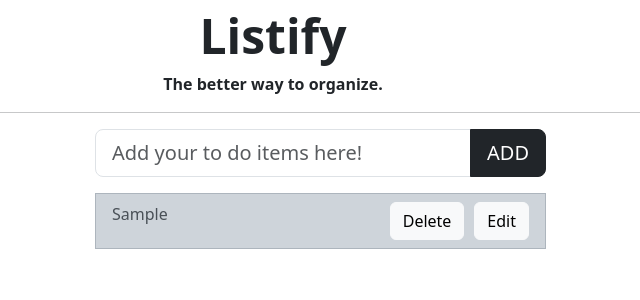
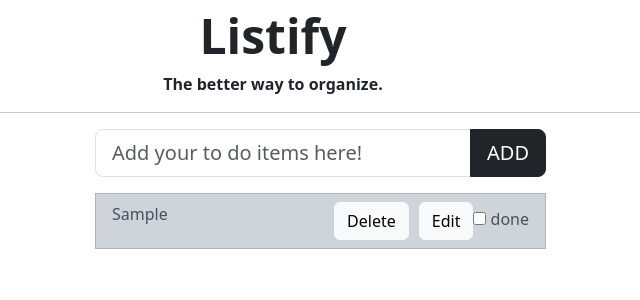
Before and after one commit to pragatipant/listify, a React (Create React App) app: page / in a window 1280 px wide. Both pictures are taken after typing "Sample" into the empty fields and a click on the button "ADD". Shown: the top 300 px of the page, without its empty margins (367-1007 px from the left). Built offline with nearby package versions, Linux system fonts and the light colour scheme.

Commit message:
made a check box labeled it done for now

```diff
--- a/src/ListComponent.js
+++ b/src/ListComponent.js
@@ -8,9 +8,12 @@ import InputGroup from "react-bootstrap/InputGroup";
 import FormControl from "react-bootstrap/FormControl";
 import ListGroup from "react-bootstrap/ListGroup";
 
+
 const ListComponent = (props) => {
     const [input, setInput] = useState('');
     const [list, setList] = useState([]);
+    const [done, complete] = useState(true);
+
 
     const addTask = () => {
         if (input !== "") {
@@ -31,6 +34,21 @@ const ListComponent = (props) => {
     const editTask = (index) => {
         /* add here */
     }
+
+    const handleChange = (id)=>{
+        const filteredList = list.filter((item) => item.id !== id);
+            console.log(id)
+            if(id ==="done")
+            {
+                if(done===true){
+                    console.log(id)
+              }
+
+            }
+            setList(filteredList);
+
+    }
+
 
     return(
             <Container>
@@ -94,6 +112,7 @@ const ListComponent = (props) => {
                                                     onClick={() => editTask(id)}>
                                                     Edit
                                                 </Button>
+                                              <input type = "checkbox" value={done} onChange={()=>handleChange("done")} /> done
                                             </span>
                                         </ListGroup.Item>
                                     </div>
```
